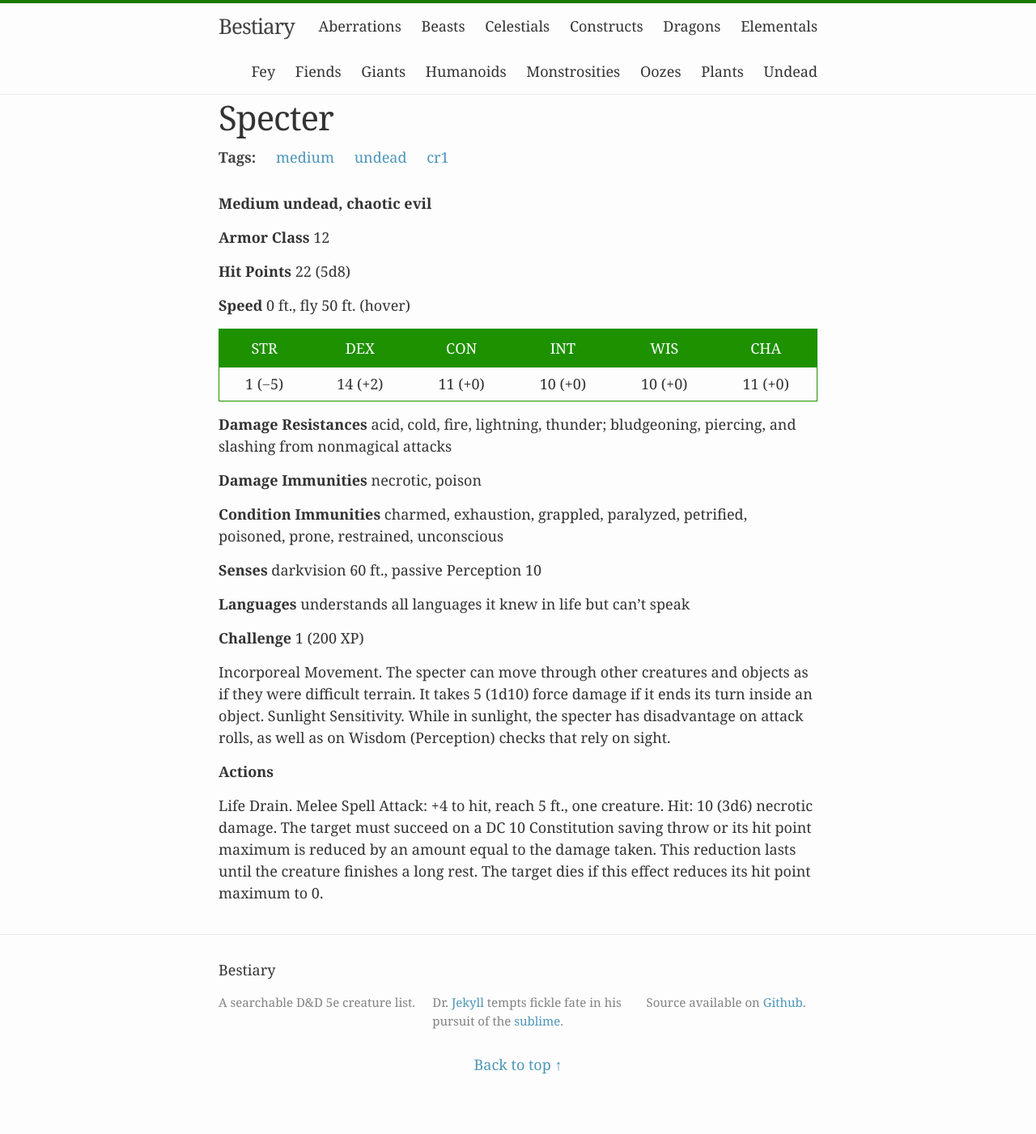
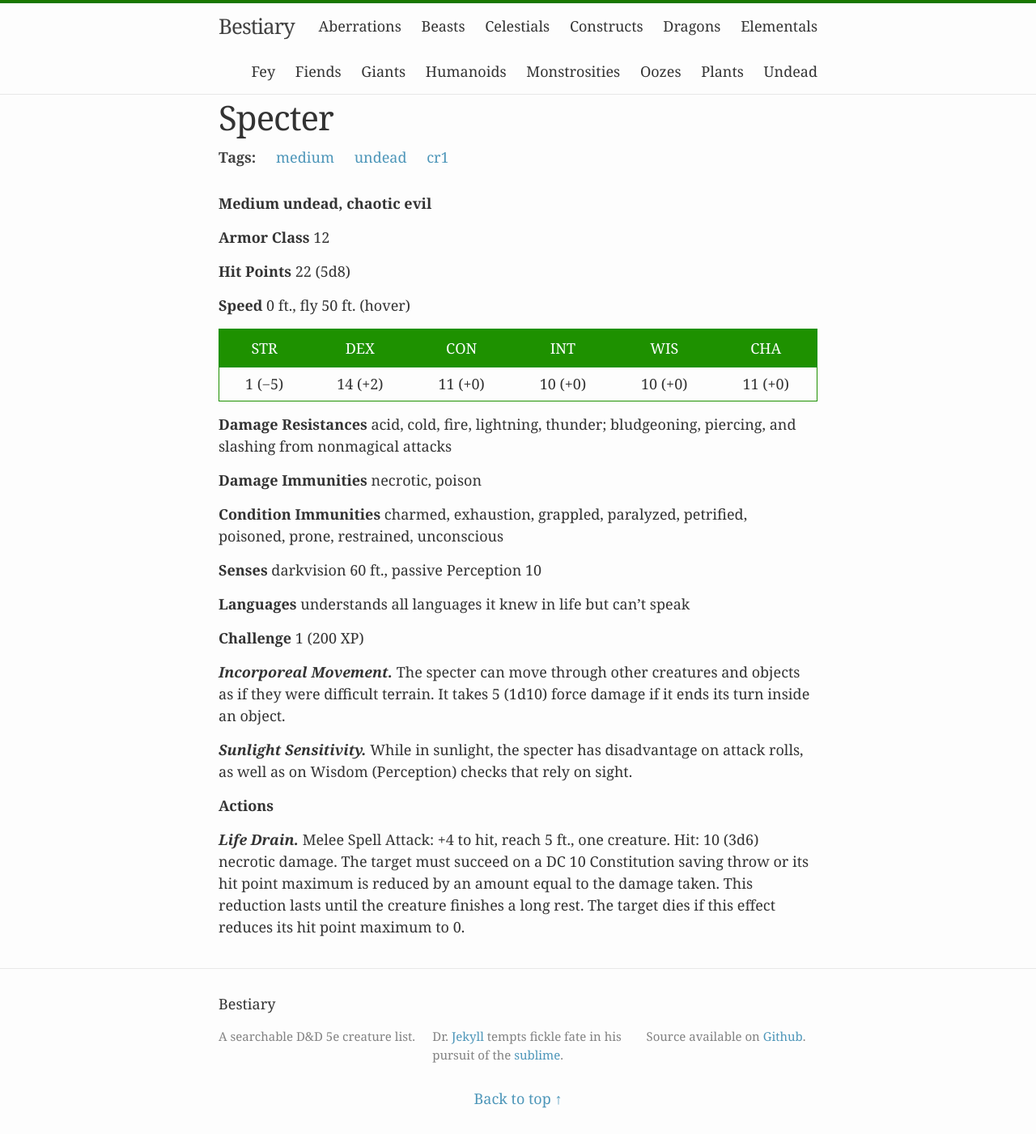
Before and after one commit to beaurancourt/bestiary, a Jekyll site: the page built from _posts/2016-02-29-specter.markdown, in a window 1280 px wide. Shown: the whole page at 81% size. Built offline with Jekyll 4.4.1, drawn with Linux system fonts in a browser that asks for light colours; before the commit the page ends 1359 px from its top, so only the background shows below that.

```diff
--- a/_posts/2016-02-29-specter.markdown
+++ b/_posts/2016-02-29-specter.markdown
@@ -31,8 +31,10 @@ tags: [medium, undead, cr1]
 
 **Challenge** 1 (200 XP)
 
- Incorporeal Movement. The specter can move through other creatures and objects as if they were difficult terrain. It takes 5 (1d10) force damage if it ends its turn inside an object. Sunlight Sensitivity. While in sunlight, the specter has disadvantage on attack rolls, as well as on Wisdom (Perception) checks that rely on sight.
+***Incorporeal Movement.*** The specter can move through other creatures and objects as if they were difficult terrain. It takes 5 (1d10) force damage if it ends its turn inside an object.
+
+***Sunlight Sensitivity.*** While in sunlight, the specter has disadvantage on attack rolls, as well as on Wisdom (Perception) checks that rely on sight.
 
 **Actions**
 
-Life Drain. Melee Spell Attack: +4 to hit, reach 5 ft., one creature. Hit: 10 (3d6) necrotic damage. The target must succeed on a DC 10 Constitution saving throw or its hit point maximum is reduced by an amount equal to the damage taken. This reduction lasts until the creature finishes a long rest. The target dies if this effect reduces its hit point maximum to 0.
+***Life Drain.*** Melee Spell Attack: +4 to hit, reach 5 ft., one creature. Hit: 10 (3d6) necrotic damage. The target must succeed on a DC 10 Constitution saving throw or its hit point maximum is reduced by an amount equal to the damage taken. This reduction lasts until the creature finishes a long rest. The target dies if this effect reduces its hit point maximum to 0.
```
